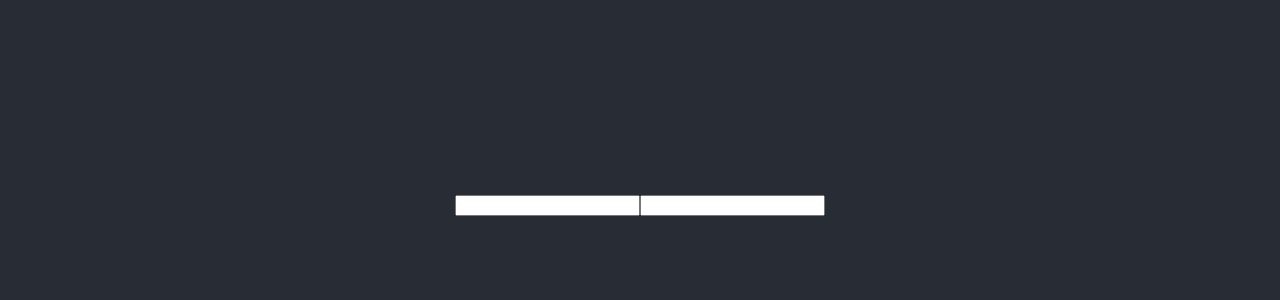
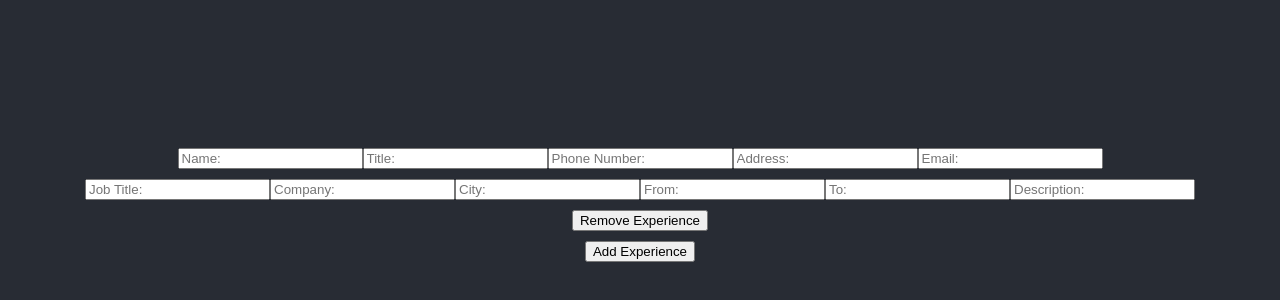
Before and after one commit to fabidor/cv-project, a React (Create React App) app: page / in a window 1280 px wide. Shown: the part 200-500 px from the top of the page. Built offline with nearby package versions, Linux system fonts and the light colour scheme.

Commit message:
Turn experiences into an array and change logic to enable multiple experience values in array to get added

```diff
--- a/src/App.js
+++ b/src/App.js
@@ -2,6 +2,7 @@ import logo from './logo.svg';
 import './App.css';
 import React, {Component} from "react";
 import FormParent from "./components/FormParent.js"
+import uniqid from "uniqid"
 
 class App extends Component{
   constructor(){
@@ -10,11 +11,22 @@ class App extends Component{
       basicInfo:
       {name: '',
         phone:'',
-        title:''
+        title:'',
+        address:'',
+        email: ''
       },
+      experienceRay: [{
+        jobTitle: '',
+        company: '',
+        city: '',
+        from: '',
+        to: '',
+        description: '',
+        id: uniqid()
+      }],
     }
     this.handleInfo = this.handleInfo.bind(this);
-    /*this.handleTitle = this.handleTitle.bind(this); */
+    this.handleExperience=this.handleExperience.bind(this);
 
   }
   handleInfo = (e) =>{
@@ -25,22 +37,26 @@ class App extends Component{
       }
     })
   }
-  /*handleTitle = (e) =>{
+  handleExperience=(e) =>{
+    let experiences = [...this.state.experienceRay];
+    let rayId = e.target.name;
+    let experience = experiences.find(({id}) => id === rayId)
+    let experienceIndex = experiences.indexOf(experience);
+    experience[e.target.id] = e.target.value;
+
+
+    experiences[experienceIndex] = experience;
+
     this.setState({
-      basicInfo:{
-        ...this.state.basicInfo,
-        title:e.target.value
-      }
+      experienceRay: experiences
     })
-    console.log(this.state.basicInfo.name);
-  } */
+  }
   render(){
     return(
       <div className="App">
       <header className="App-header">
-        <FormParent basicInfo={this.state.basicInfo} handleInfo = {this.handleInfo} />
-        {this.state.basicInfo.name}
-        {this.state.basicInfo.title}
+        <FormParent basicInfo={this.state.basicInfo} handleInfo = {this.handleInfo} handleExperience={this.handleExperience} experienceRay= {this.state.experienceRay}/>
+        {this.state.experienceRay[0].jobTitle}
 
       </header>
     </div>
--- /dev/null
+++ b/src/components/Experience.js
@@ -0,0 +1,24 @@
+import React, {Component} from "react";
+
+class Experience extends Component{
+    constructor(props){
+        super(props);
+    }
+    render(){
+        const{experience, handleExperience} = this.props
+        return(
+            <form>
+                <input type="text" name={experience.id} id="jobTitle" onChange={handleExperience} value={experience.jobTitle} placeholder="Job Title:" />
+                <input type="text" name={experience.id} id="company" onChange={handleExperience} value={experience.company} placeholder="Company: " />
+                <input type="text" name={experience.id} id="city" onChange={handleExperience} value={experience.city} placeholder="City:"/>
+                <input type="text" name={experience.id} id="from" onChange={handleExperience} value={experience.from} placeholder="From:" />
+                <input type="text" name={experience.id} id="to" onChange={handleExperience} value={experience.to} placeholder="To: " />
+                <input type="text" name={experience.id} id="description" onChange={handleExperience} value={experience.description} placeholder="Description: " />
+            </form>
+
+        )
+    }
+
+}
+
+export default Experience;
--- a/src/components/FormParent.js
+++ b/src/components/FormParent.js
@@ -1,17 +1,38 @@
 import React, {Component} from "react";
+import Experience from "./Experience.js"
+
 
 class FormParent extends Component{
     constructor(props){
         super(props);
     }
     render(){
-        const {handleInfo, basicInfo} = this.props
+        const {handleInfo, basicInfo, handleExperience, experienceRay} = this.props
         return(
             <div className="form">
                 <form>
-                    <input type="text" id="name" onChange = {handleInfo} value= {basicInfo.name} />
-                    <input type="text" id="title" onChange= {handleInfo} value={basicInfo.title} />
+                    <input type="text" id="name" onChange = {handleInfo} value= {basicInfo.name} placeholder = "Name:" />
+                    <input type="text" id="title" onChange= {handleInfo} value={basicInfo.title} placeholder= "Title:" />
+                    <input type="text" id="phone" onChange={handleInfo} value={basicInfo.phone} placeholder= "Phone Number:" />
+                    <input type="text" id="address" onChange={handleInfo} value={basicInfo.address} placeholder= "Address: " />
+                    <input type="email" id="email" onChange={handleInfo} value={basicInfo.email} placeholder="Email: "/>
                 </form>
+                <div>
+                   { experienceRay.map(experienceObj => {
+                    return(
+                        <div key = {experienceObj.id}>
+                        <Experience handleExperience={handleExperience} experience={experienceObj} />
+                        <button>Remove Experience</button>
+                    </div>
+                    )
+
+
+                    })}
+
+
+                </div>
+                <button>Add Experience</button>
+
             </div>
         )
     }
```
